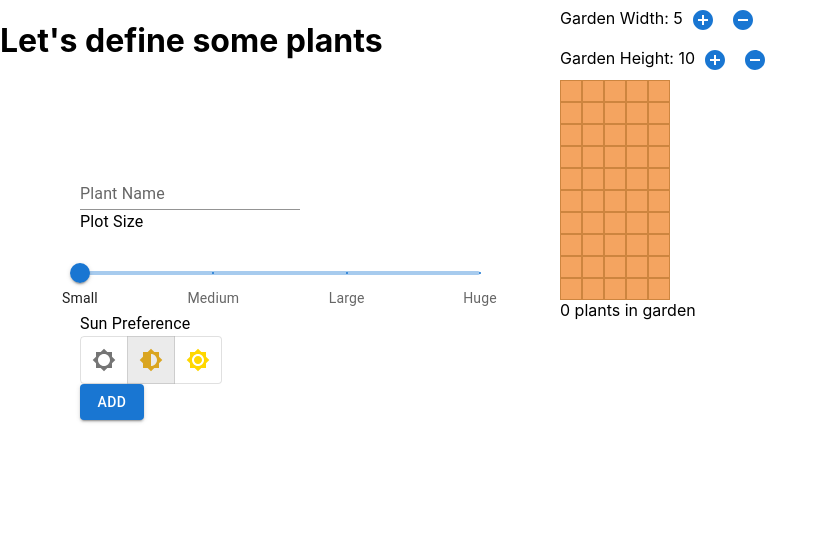
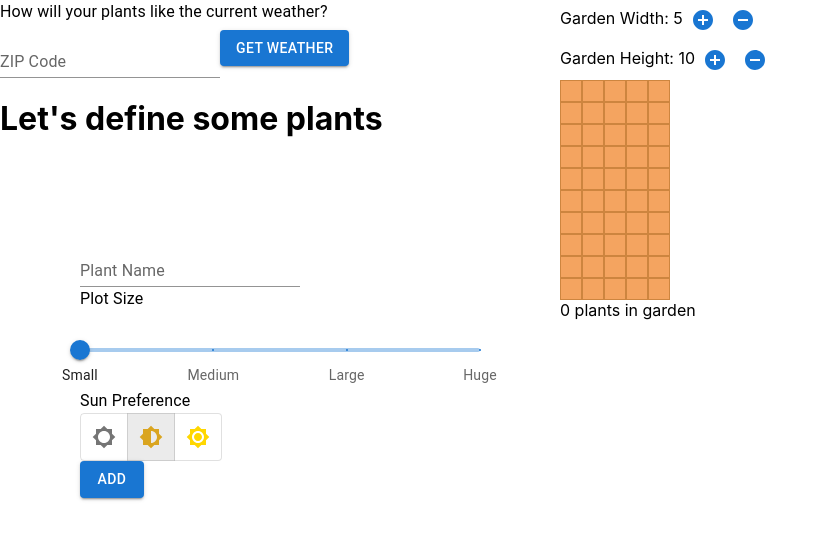
Before and after one commit to sbhartland/garden-plotter, a React (Create React App) app: page / in a window 1280 px wide. Shown: the top 540 px of the page, without its empty margins (0-828 px from the left). Built offline with nearby package versions, Linux system fonts and the light colour scheme.

Commit message:
Implement weather retrieval

```diff
--- a/src/App.js
+++ b/src/App.js
@@ -3,6 +3,7 @@ import './App.css';
 import PlantDetails from './components/plantDetails';
 import PlantList from './components/plantList';
 import Garden from './components/garden'
+import WeatherGetter from './components/weatherGetter';
 
 function App() {
   const [plantList, setPlantList] = useState([]);
@@ -14,6 +15,7 @@ function App() {
   return (
     <div className="app-container">
       <div>
+        <WeatherGetter />
         <h1>Let's define some plants</h1>
         <PlantDetails plantList={ plantList } setPlantList={ setPlantList } />
         <PlantList
--- /dev/null
+++ b/src/components/weatherGetter.js
@@ -0,0 +1,69 @@
+import { useState } from 'react';
+import { Button, CircularProgress, TextField, Typography } from "@mui/material";
+
+function WeatherGetter() {
+    const [weatherRequestInFlight, setWeatherRequestInFlight] = useState(false);
+    const [weatherData, setWeatherData] = useState(undefined);
+    const corsProxy = 'https://cors-anywhere.herokuapp.com/';
+    const weatherBaseUrl = 'https://weatherdbi.herokuapp.com/data/weather/';
+
+    const getWeather = (event) => {
+        event.preventDefault();
+        setWeatherRequestInFlight(true);
+        const elems = event.target.elements;
+        const zipCode = elems.zipCode.value;
+
+        fetch(`${corsProxy}${weatherBaseUrl}${zipCode}`)
+            .then((result) => result.json())
+            .then((result) => {
+                setWeatherRequestInFlight(false);
+                setWeatherData(result);
+            }, (error) => {
+                setWeatherRequestInFlight(false);
+                alert(`OOPS!\n${error}`);
+            });
+    };
+
+    const getRegionDescription = () => {
+        if (!hasWeatherData()) { return (<span/>); }
+        return (<span>{ weatherData.region }</span>);
+    }
+
+    const getWeatherComment = () => {
+        if (!hasWeatherData()) { return (<span/>); }
+        return (<span>{ weatherData.currentConditions.comment }</span>);
+    }
+
+    const getSunninessDescription = () => {
+        if (!hasWeatherData()) { return (<span/>); }
+        const currentDescription = weatherData.currentConditions.comment.toLowerCase();
+        if (currentDescription.includes('sun') || currentDescription.includes('clear')) { return (<span>Plants are gonna like that sun</span>); }
+        if (currentDescription.includes('partly')) { return (<span>Some stuff to like out there</span>); }
+        if (currentDescription.includes('cloud')) { return (<span>Not too great for the garden</span>); }
+    }
+
+    const getSpinner = () => {
+        if (!weatherRequestInFlight) { return (<span/>);}
+        else { return (<CircularProgress />); }
+    }
+
+    const hasWeatherData = () => {
+        return (!!weatherData && weatherData.status !== "fail");
+    }
+
+    return(
+        <div>
+            <form onSubmit={ getWeather }>
+                <Typography gutterBottom>How will your plants like the current weather?</Typography>
+                <TextField name="zipCode" label="ZIP Code" variant="standard" />
+                <Button variant="contained" type="submit">Get Weather</Button>
+                <div>{ getSpinner() }</div>
+                <div>{ getRegionDescription() }</div>
+                <div>{ getWeatherComment() }</div>
+                <div>{ getSunninessDescription() }</div>
+            </form>
+        </div>
+    );
+}
+
+export default WeatherGetter;
```
